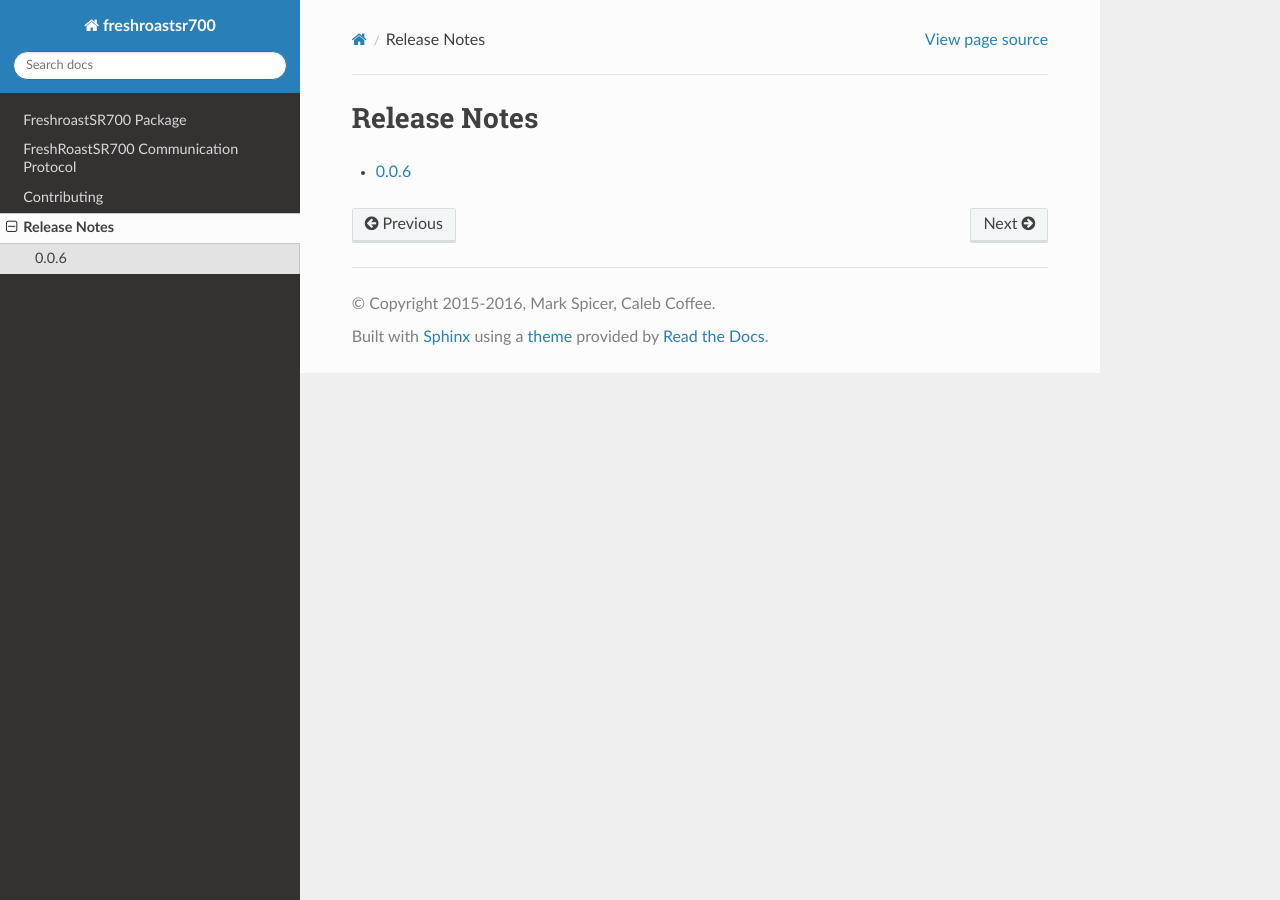
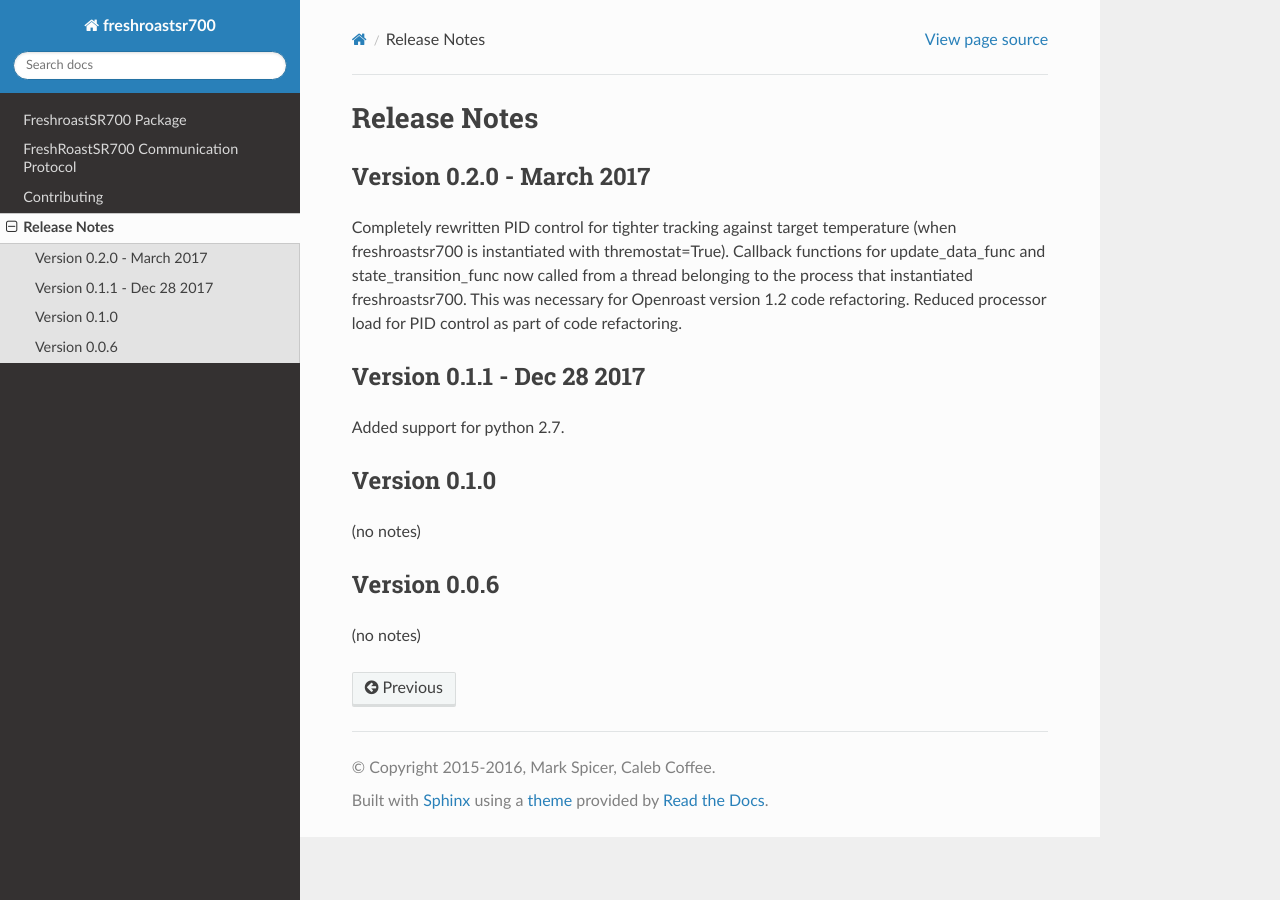
Before and after one commit to Roastero/freshroastsr700, a Sphinx documentation site: the page built from docs/releases.rst, in a window 1280 px wide. Built offline with Sphinx 7.4.7 and the Read the Docs theme 2.0.0, drawn with Linux system fonts in a browser that asks for light colours.

Commit message:
Final edits to revised docs, added release notes.  Re-ran tox tests.

```diff
--- a/docs/releases.rst
+++ b/docs/releases.rst
@@ -1,8 +1,24 @@
 Release Notes
 =============
 
-.. toctree::
-   :maxdepth: 1
-   :glob:
+Version 0.2.0 - March 2017
+--------------------------
 
-   releases/0_0_6
+Completely rewritten PID control for tighter tracking against target temperature (when freshroastsr700 is instantiated with thremostat=True).
+Callback functions for update_data_func and state_transition_func now called from a thread belonging to the process that instantiated freshroastsr700. This was necessary for Openroast version 1.2 code refactoring.
+Reduced processor load for PID control as part of code refactoring.
+
+Version 0.1.1 - Dec 28 2017
+---------------------------
+
+Added support for python 2.7.
+
+Version 0.1.0
+-------------
+
+(no notes)
+
+Version 0.0.6
+-------------
+
+(no notes)
--- a/docs/releases/0_0_6.rst
+++ /dev/null
@@ -1,2 +0,0 @@
-0.0.6
-=====
--- a/freshroastsr700/__init__.py
+++ b/freshroastsr700/__init__.py
@@ -450,8 +450,8 @@ class freshroastsr700(object):
         self._cont.value = 0
 
     def _comm(self, thermostat=False,
-             kp=0.06, ki=0.0075, kd=0.01,
-             heater_segments=8, update_data_event=None):
+              kp=0.06, ki=0.0075, kd=0.01,
+              heater_segments=8, update_data_event=None):
         """Do not call this directly - call auto_connect(), which will spawn
         comm() for you.
 
```
Also changed, not shown: 1 other file.
